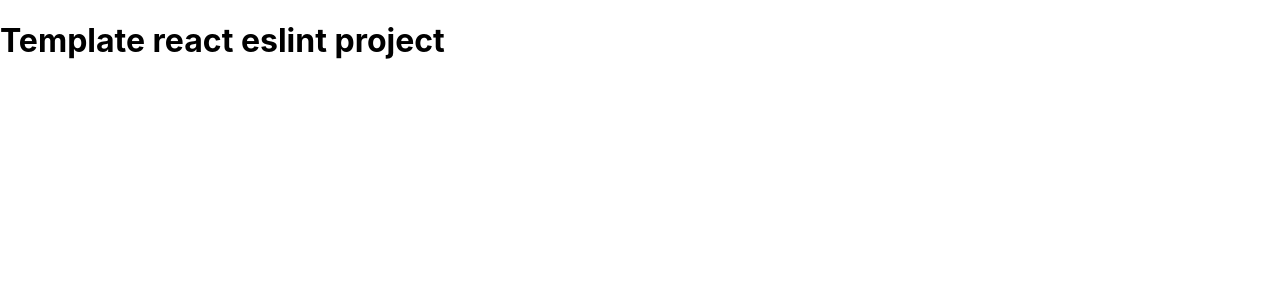
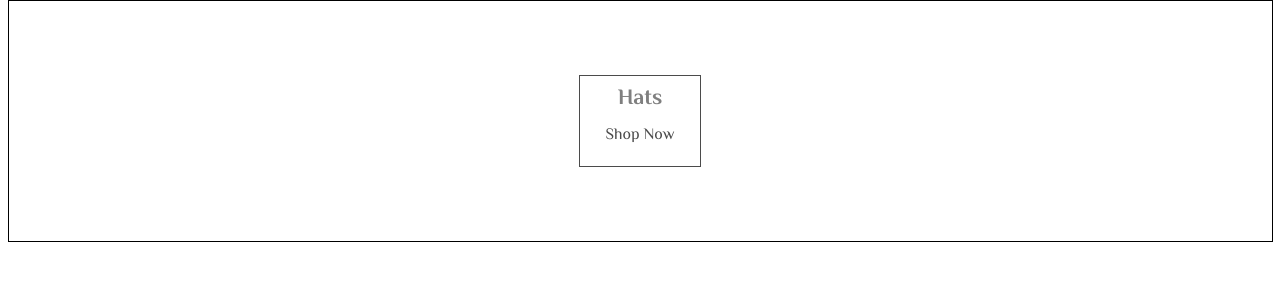
Before and after one commit to v4voloshyn/react-crown-store, a React (Create React App) app: page / in a window 1280 px wide. Shown: the top 300 px of the page. Built offline with nearby package versions, Linux system fonts and the light colour scheme.

Commit message:
init frontend side and dev packages

```diff
--- /dev/null
+++ b/categories.styles.scss
@@ -0,0 +1,75 @@
+.categories-container {
+  width: 100%;
+  display: flex;
+  flex-wrap: wrap;
+  justify-content: space-between;
+}
+
+.category-container {
+  min-width: 30%;
+  height: 240px;
+  flex: 1 1 auto;
+  display: flex;
+  align-items: center;
+  justify-content: center;
+  border: 1px solid black;
+  margin: 0 7.5px 15px;
+  overflow: hidden;
+
+  &:hover {
+    cursor: pointer;
+
+    & .background-image {
+      transform: scale(1.1);
+      transition: transform 6s cubic-bezier(0.25, 0.45, 0.45, 0.95);
+    }
+
+    & .category-body-container {
+      opacity: 0.9;
+    }
+  }
+
+  &.large {
+    height: 380px;
+  }
+
+  &:first-child {
+    margin-right: 7.5px;
+  }
+
+  &:last-child {
+    margin-left: 7.5px;
+  }
+
+  .background-image {
+    width: 100%;
+    height: 100%;
+    background-size: cover;
+    background-position: center;
+  }
+
+  .category-body-container {
+    height: 90px;
+    padding: 0 25px;
+    display: flex;
+    flex-direction: column;
+    align-items: center;
+    justify-content: center;
+    border: 1px solid black;
+    background-color: white;
+    opacity: 0.7;
+    position: absolute;
+
+    h2 {
+      font-weight: bold;
+      margin: 0 6px 0;
+      font-size: 22px;
+      color: #4a4a4a;
+    }
+
+    p {
+      font-weight: lighter;
+      font-size: 16px;
+    }
+  }
+}
--- a/package.json
+++ b/package.json
@@ -10,6 +10,7 @@
     "@testing-library/user-event": "^13.5.0",
     "react": "^18.0.0",
     "react-dom": "^18.0.0",
+    "react-router-dom": "^6.3.0",
     "react-scripts": "5.0.1",
     "sass": "^1.51.0",
     "web-vitals": "^2.1.4"
@@ -21,7 +22,7 @@
     "eject": "react-scripts eject",
     "eslint": "eslint --ext .js --ext .jsx src",
     "eslint:fix": "eslint --fix --ext .js --ext .jsx src",
-    "server": "json-server --watch public/data/db.json --port 7007",
+    "server": "json-server --watch categories.json --port 7007",
     "dev": "concurrently \"npm run server\" \"npm run start\""
   },
   "eslintConfig": {
@@ -43,6 +44,7 @@
     ]
   },
   "devDependencies": {
+    "concurrently": "^7.2.2",
     "eslint": "^8.14.0",
     "eslint-config-airbnb": "^19.0.4",
     "eslint-config-prettier": "^8.5.0",
@@ -51,6 +53,7 @@
     "eslint-plugin-prettier": "^4.0.0",
     "eslint-plugin-react": "^7.29.4",
     "eslint-plugin-react-hooks": "^4.4.0",
+    "json-server": "^0.17.0",
     "prettier": "^2.6.2"
   }
 }
--- a/public/index.html
+++ b/public/index.html
@@ -1,19 +1,22 @@
 <!DOCTYPE html>
 <html lang="en">
+
 <head>
   <meta charset="utf-8" />
   <link rel="icon" href="%PUBLIC_URL%/favicon.ico" />
   <meta name="viewport" content="width=device-width, initial-scale=1" />
   <meta name="theme-color" content="#000000" />
-    <meta
-      name="description"
-      content="Web site created using create-react-app"
-    />
+  <meta name="description" content="Web site created using create-react-app" />
   <link rel="apple-touch-icon" href="%PUBLIC_URL%/logo192.png" />
+  <link rel="preconnect" href="https://fonts.googleapis.com">
+  <link rel="preconnect" href="https://fonts.gstatic.com" crossorigin>
+  <link href="https://fonts.googleapis.com/css2?family=Philosopher:wght@400;700&display=swap" rel="stylesheet">
   <title>CROWN clothes</title>
 </head>
+
 <body>
   <noscript>You need to enable JavaScript to run this app.</noscript>
   <div id="root"></div>
 </body>
+
 </html>
--- a/src/App.jsx
+++ b/src/App.jsx
@@ -1,7 +1,8 @@
 import './App.scss';
+import Directory from './components/directory/directory';
 
 function App() {
-	return <h1>Template react eslint project</h1>;
+	return <Directory />;
 }
 
 export default App;
--- a/src/App.scss
+++ b/src/App.scss
@@ -1,6 +1,6 @@
 body {
   margin: 0;
-  font-family: -apple-system, BlinkMacSystemFont, 'Segoe UI', 'Roboto', 'Oxygen',
+  font-family: 'Philosopher', BlinkMacSystemFont, 'Segoe UI', 'Roboto', 'Oxygen',
     'Ubuntu', 'Cantarell', 'Fira Sans', 'Droid Sans', 'Helvetica Neue',
     sans-serif;
   -webkit-font-smoothing: antialiased;
--- /dev/null
+++ b/src/components/category-item/CategoryItem.jsx
@@ -0,0 +1,16 @@
+import React from 'react';
+import './CategoryItem.scss';
+
+function CategoryItem() {
+	return (
+		<div className='category-container'>
+			<div className='background-image'></div>
+			<div className='category-body-container'>
+				<h2>Hats</h2>
+				<p>Shop Now</p>
+			</div>
+		</div>
+	);
+}
+
+export default CategoryItem;
--- /dev/null
+++ b/src/components/category-item/CategoryItem.scss
@@ -0,0 +1,68 @@
+.category-container {
+	min-width: 30%;
+	height: 240px;
+	flex: 1 1 auto;
+	display: flex;
+	align-items: center;
+	justify-content: center;
+	border: 1px solid black;
+	margin: 0 7.5px 15px;
+	overflow: hidden;
+
+	&:hover {
+	  cursor: pointer;
+
+	  & .background-image {
+		 transform: scale(1.1);
+		 transition: transform 6s cubic-bezier(0.25, 0.45, 0.45, 0.95);
+	  }
+
+	  & .category-body-container {
+		 opacity: 0.9;
+	  }
+	}
+
+	&.large {
+	  height: 380px;
+	}
+
+	&:first-child {
+	  margin-right: 7.5px;
+	}
+
+	&:last-child {
+	  margin-left: 7.5px;
+	}
+
+	.background-image {
+	  width: 100%;
+	  height: 100%;
+	  background-size: cover;
+	  background-position: center;
+	}
+
+	.category-body-container {
+	  height: 90px;
+	  padding: 0 25px;
+	  display: flex;
+	  flex-direction: column;
+	  align-items: center;
+	  justify-content: center;
+	  border: 1px solid black;
+	  background-color: white;
+	  opacity: 0.7;
+	  position: absolute;
+
+	  h2 {
+		 font-weight: bold;
+		 margin: 0 6px 0;
+		 font-size: 22px;
+		 color: #4a4a4a;
+	  }
+
+	  p {
+		 font-weight: lighter;
+		 font-size: 16px;
+	  }
+	}
+ }
--- /dev/null
+++ b/src/components/directory/directory.jsx
@@ -0,0 +1,14 @@
+import React from 'react';
+import CategoryItem from '../category-item/CategoryItem';
+
+import './directory.scss';
+
+function Directory() {
+	return (
+		<div className='categories-container'>
+			<CategoryItem />
+		</div>
+	);
+}
+
+export default Directory;
--- /dev/null
+++ b/src/components/directory/directory.scss
@@ -0,0 +1,6 @@
+.categories-container {
+	width: 100%;
+	display: flex;
+	flex-wrap: wrap;
+	justify-content: space-between;
+ }
--- a/src/index.js
+++ b/src/index.js
@@ -1,11 +1,14 @@
 import React from 'react';
 import ReactDOM from 'react-dom/client';
+import { BrowserRouter } from 'react-router-dom';
 
 import App from './App';
 
 const root = ReactDOM.createRoot(document.getElementById('root'));
 root.render(
 	<React.StrictMode>
-		<App />
+		<BrowserRouter>
+			<App />
+		</BrowserRouter>
 	</React.StrictMode>
 );
```
Also changed, not shown: categories.json (added, +27 -0 lines), 2 other files (tests, documents, lock files or other folders). Lines whose indentation alone changed are shown as unchanged.
